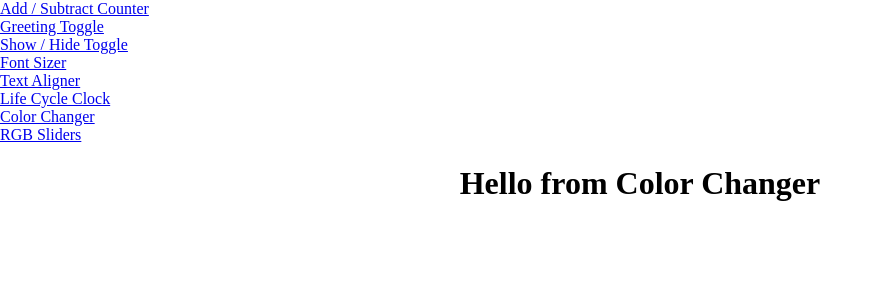
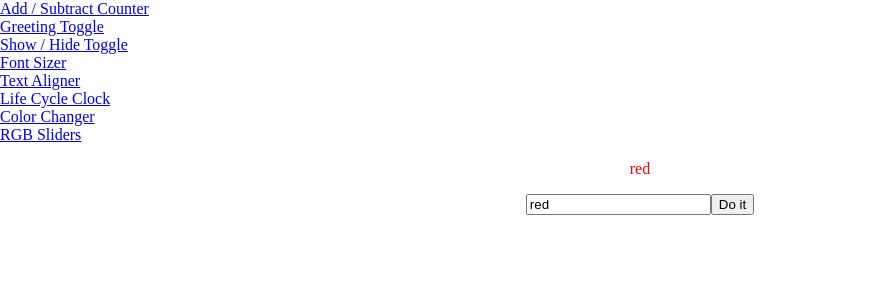
Before and after one commit to James-Devpipline/fe-30-react-widgets, a React (Create React App) app: page /colorchanger in a window 1280 px wide. Shown: the top 300 px of the page, without its empty margins (0-883 px from the left). Built offline with nearby package versions, Linux system fonts and the light colour scheme.

Commit message:
somewhat functionality for colorchanger

```diff
--- a/src/components/pages/ColorChanger.js
+++ b/src/components/pages/ColorChanger.js
@@ -1,10 +1,24 @@
+import { useState } from "react"
+
 export default function ColorChanger() {
+  const [textColor, setTextColor] = useState("red")
+  const appendColor = (i) => {
+    setTextColor((prevTextColor) => (prevTextColor = i))
+  }
+
   return (
-
     <div className="ColorChanger">
       <div className="TextWrapper">
-        <h1>Hello from Color Changer</h1>
+        <p style={{"color" : textColor}}>{textColor}</p>
       </div>
-    </div>
+
+      <div className="ButtonWrapper">
+        <input onChange={(event) => setTextColor(event.target.value)}
+        value = {textColor}/>
+
+        <button onClick={appendColor} >Do it</button>
+
+      </div>
+  </div>
   )
 }
```
